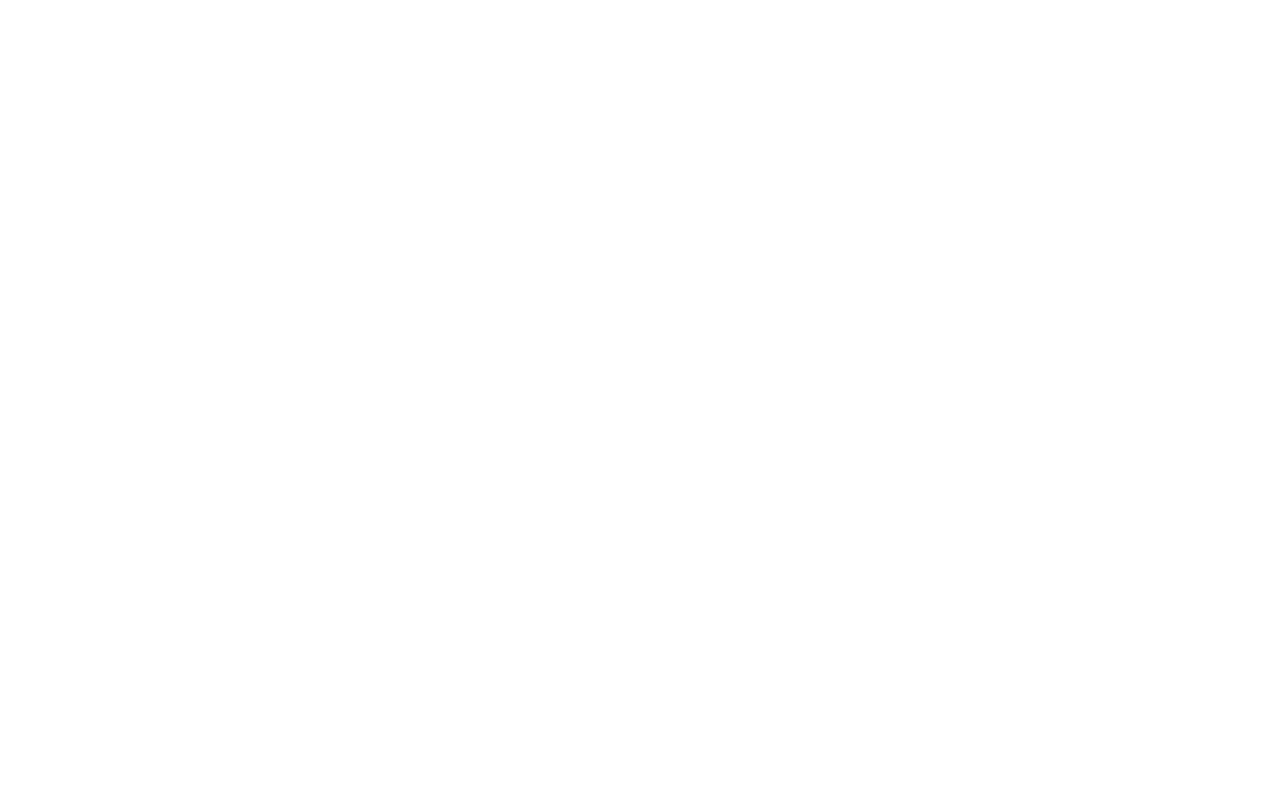
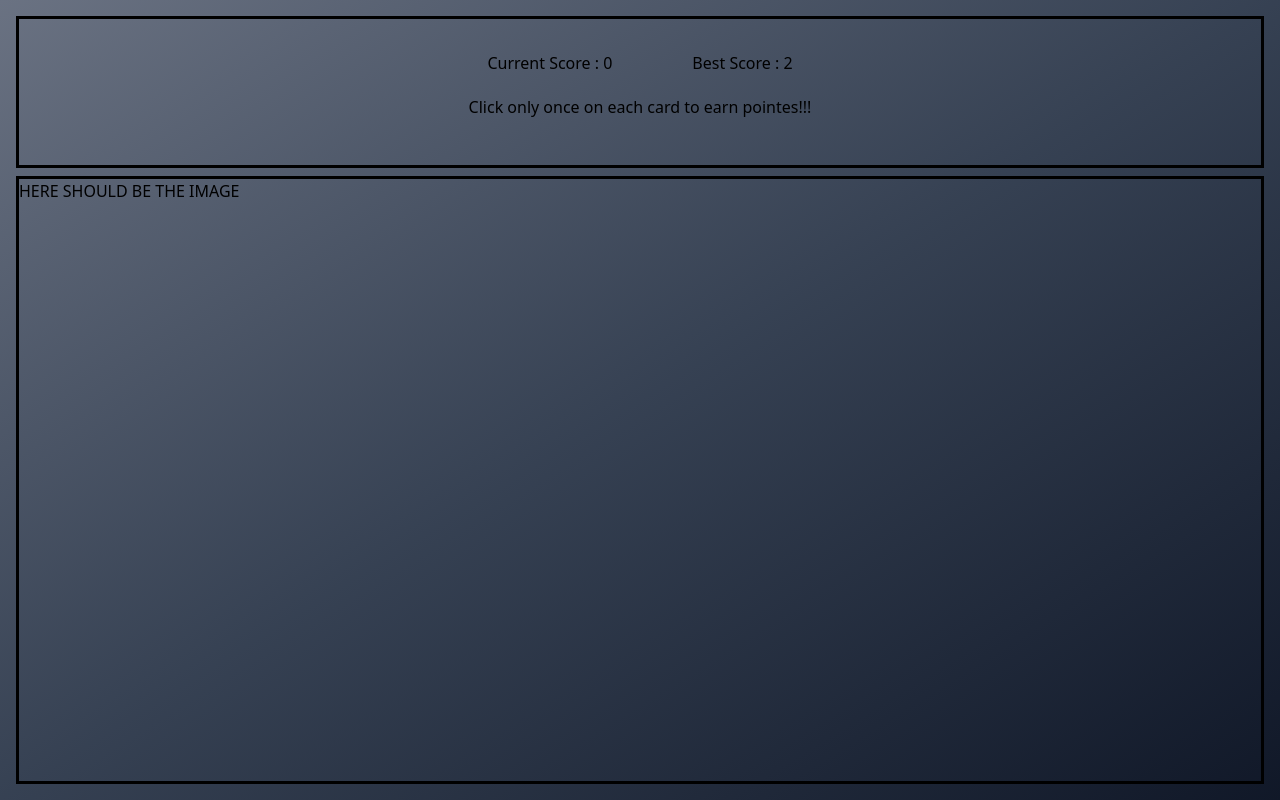
Before and after one commit to SalahAmm/MemoryGame, a React (Vite) app in the folder Memory Game/: page / in a window 1280 px wide. Built offline with nearby package versions, Linux system fonts and the light colour scheme.

Commit message:
Styling Static components

```diff
--- a/Memory Game/src/App.tsx
+++ b/Memory Game/src/App.tsx
@@ -1,11 +1,14 @@
 import './App.css'
+import MemoryGame from './components/MemoryGame'
 
 function App() {
 
 
   return (
     <>
-
+    <div className='m-0 p-4 h-screen bg-gradient-to-br from-gray-500 via-gray-700 to-gray-900'>
+      <MemoryGame />
+    </div>
     </>
   )
 }
--- /dev/null
+++ b/Memory Game/src/components/Card.tsx
@@ -0,0 +1,11 @@
+export default function Card() {
+  return (
+    <>
+      <div className="">
+        <div className="">
+          <p>HERE SHOULD BE THE IMAGE</p>
+        </div>
+      </div>
+    </>
+  );
+}
--- /dev/null
+++ b/Memory Game/src/components/MemoryGame.tsx
@@ -0,0 +1,17 @@
+import Card from "./Card";
+import ScoreBoard from "./ScoreBoard";
+
+export default function MemoryGame() {
+  return (
+    <>
+      <div className="h-full flex flex-col w-full items-center gap-2">
+        <div className="h-2/10 border-3 w-full flex justify-center">
+          <ScoreBoard />
+        </div>
+        <div className="h-8/10 w-full border-3">
+          <Card />
+        </div>
+      </div>
+    </>
+  );
+}
--- /dev/null
+++ b/Memory Game/src/components/ScoreBoard.tsx
@@ -0,0 +1,15 @@
+export default function ScoreBoard () {
+
+    return (
+        <>
+      <div className="flex flex-col gap-5 p-8 w-4/5 items-center">
+
+        <div className="flex flex-row gap-20 justify-center items-center">
+            <p className="">Current Score : 0</p>
+            <p className="">Best Score : 2</p>
+        </div>
+        <p>Click only once on each card to earn pointes!!!</p>
+      </div>
+        </>
+    )
+}
```
